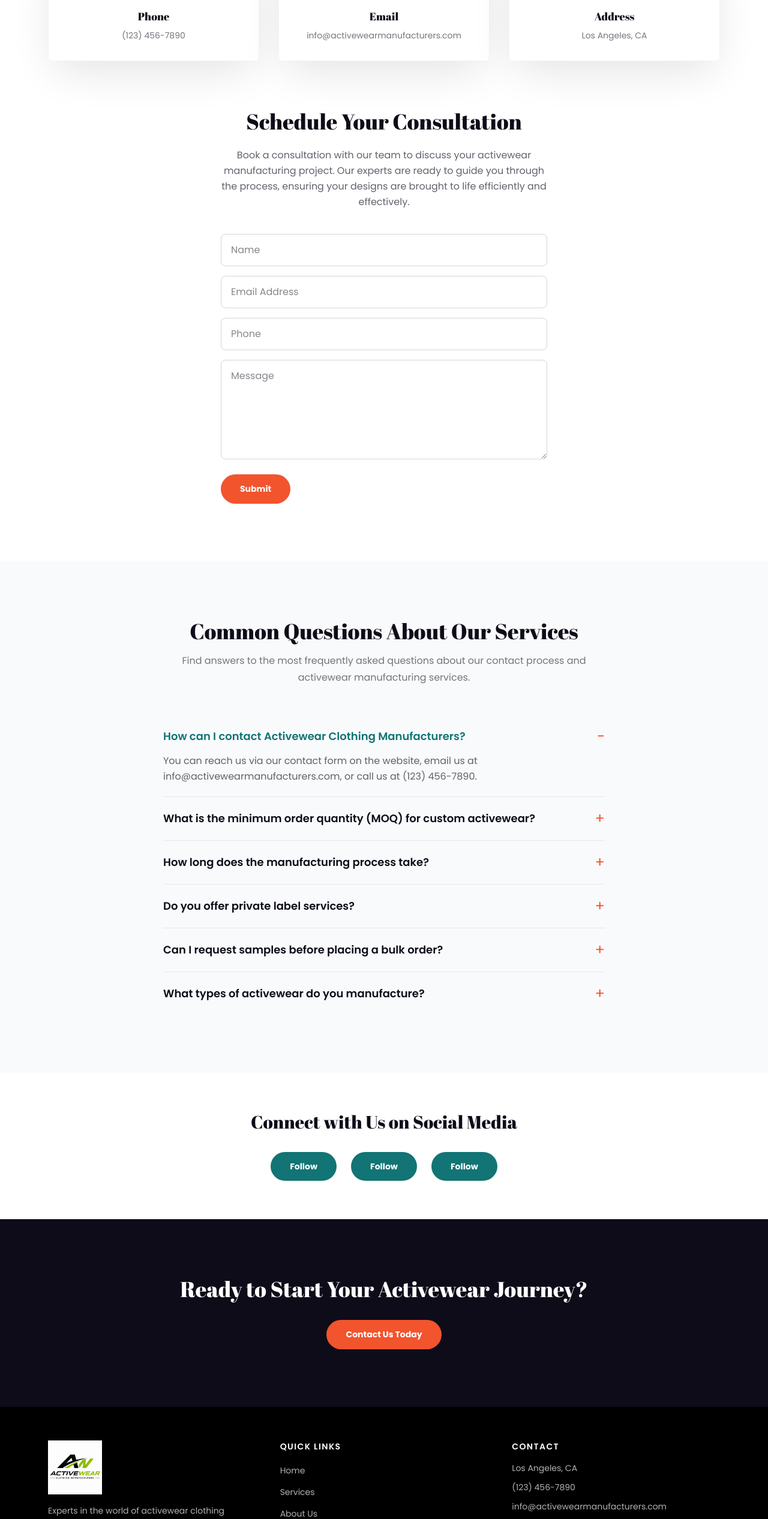
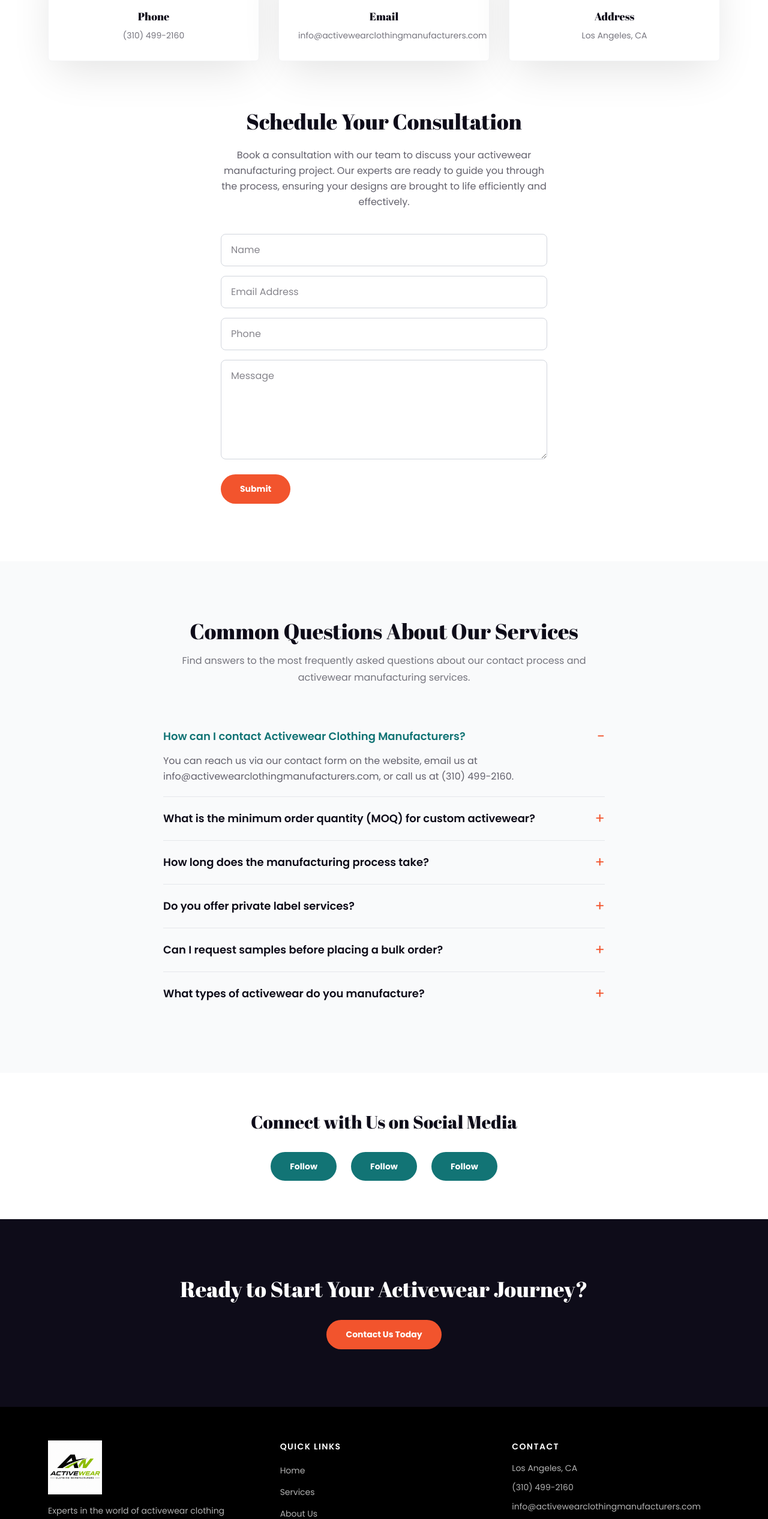
Before and after one commit to mperlmutter83/activewear-clothing-manufacturers, a Next.js app: page /contact-us in a window 1280 px wide. Shown: the part 981-3514 px from the top of the page at 60% size. Built offline with nearby package versions, Linux system fonts and the light colour scheme.

Commit message:
Update phone to (310) 499-2160 and fix email domain typo

```diff
--- a/src/app/contact-us/page.tsx
+++ b/src/app/contact-us/page.tsx
@@ -13,8 +13,8 @@ export const metadata: Metadata = {
 const contactCards = [
   {
     label: 'Phone',
-    value: '(123) 456-7890',
-    href: 'tel:+11234567890',
+    value: '(310) 499-2160',
+    href: 'tel:+13104992160',
     icon: (
       <svg width="26" height="26" viewBox="0 0 24 24" fill="none" stroke="#127475" strokeWidth="2">
         <path d="M22 16.9v3a2 2 0 01-2.2 2 19.8 19.8 0 01-8.6-3 19.5 19.5 0 01-6-6 19.8 19.8 0 01-3-8.7A2 2 0 014.1 2h3a2 2 0 012 1.7c.1 1 .4 2 .7 2.8a2 2 0 01-.5 2.1L8.1 9.9a16 16 0 006 6l1.3-1.2a2 2 0 012.1-.5c.9.3 1.9.6 2.8.7a2 2 0 011.7 2z" />
@@ -23,8 +23,8 @@ const contactCards = [
   },
   {
     label: 'Email',
-    value: 'info@activewearmanufacturers.com',
-    href: 'mailto:info@activewearmanufacturers.com',
+    value: 'info@activewearclothingmanufacturers.com',
+    href: 'mailto:info@activewearclothingmanufacturers.com',
     icon: (
       <svg width="26" height="26" viewBox="0 0 24 24" fill="none" stroke="#127475" strokeWidth="2">
         <rect x="2" y="4" width="20" height="16" rx="2" />
@@ -49,7 +49,7 @@ const faqs = [
   {
     question: 'How can I contact Activewear Clothing Manufacturers?',
     answer:
-      'You can reach us via our contact form on the website, email us at info@activewearmanufacturers.com, or call us at (123) 456-7890.',
+      'You can reach us via our contact form on the website, email us at info@activewearclothingmanufacturers.com, or call us at (310) 499-2160.',
   },
   {
     question: 'What is the minimum order quantity (MOQ) for custom activewear?',
--- a/src/app/layout.tsx
+++ b/src/app/layout.tsx
@@ -34,8 +34,8 @@ const organizationSchema = {
   "@type": "Organization",
   name: "Activewear Clothing Manufacturers",
   url: "https://activewearclothingmanufacturers.com",
-  telephone: "(123) 456-7890",
-  email: "info@activewearmanufacturers.com",
+  telephone: "(310) 499-2160",
+  email: "info@activewearclothingmanufacturers.com",
   logo: "https://activewearclothingmanufacturers.com/images/logo.png",
   image: "https://activewearclothingmanufacturers.com/images/hero.jpg",
   address: {
--- a/src/components/Footer.tsx
+++ b/src/components/Footer.tsx
@@ -52,16 +52,16 @@ export default function Footer() {
           <ul className="space-y-3 text-sm text-white/70">
             <li>Los Angeles, CA</li>
             <li>
-              <a href="tel:+11234567890" className="hover:text-teal transition-colors">
-                (123) 456-7890
+              <a href="tel:+13104992160" className="hover:text-teal transition-colors">
+                (310) 499-2160
               </a>
             </li>
             <li>
               <a
-                href="mailto:info@activewearmanufacturers.com"
+                href="mailto:info@activewearclothingmanufacturers.com"
                 className="hover:text-teal transition-colors"
               >
-                info@activewearmanufacturers.com
+                info@activewearclothingmanufacturers.com
               </a>
             </li>
           </ul>
```
